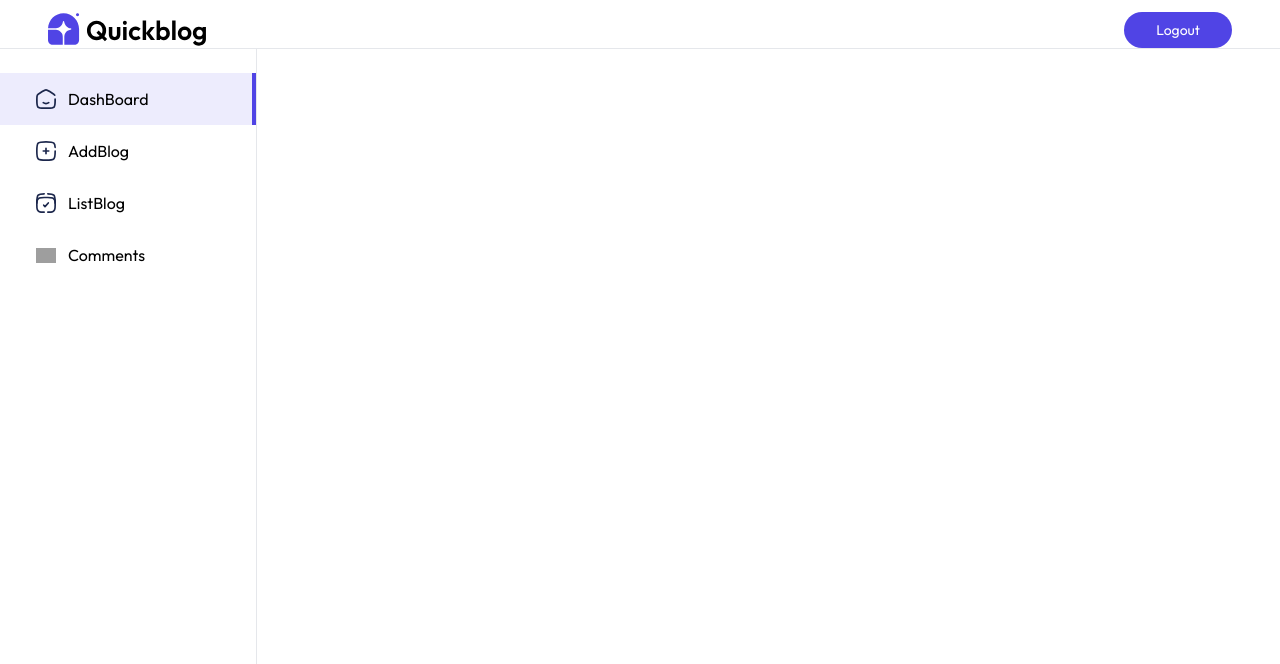
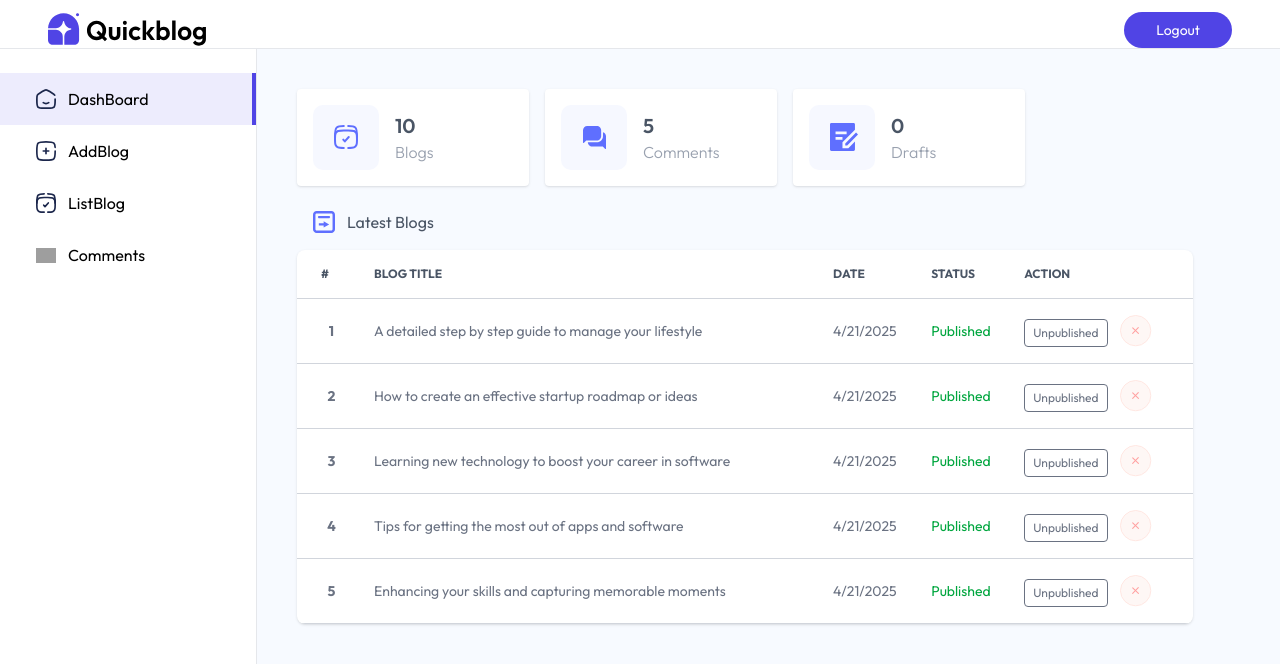
Before and after one commit to hiten8499/BlogMania, a React (Vite) app in the folder client/: page /admin in a window 1280 px wide. Shown: the top 664 px of the page. Built offline with nearby package versions, Linux system fonts and the light colour scheme; grey boxes are pictures that could not be loaded.

Commit message:
Added  Content to the DashBoard.jsx and ListBlog.jsx

```diff
--- a/client/src/App.jsx
+++ b/client/src/App.jsx
@@ -7,7 +7,7 @@
 import AddBlog from './pages/admin/AddBlog'
 import ListBlog from './pages/admin/ListBlog'
 import Comments from './pages/admin/Comments'
-import Login from './pages/admin/Login'
+import Login from './components/admin/Login'
 
 const App = () => {
   return (
--- /dev/null
+++ b/client/src/components/admin/BlogTableItem.jsx
@@ -0,0 +1,27 @@
+import React from 'react'
+import { assets } from '../../assets/assets'
+
+const BlogTableItem = ({blog,fetchBlogs,index}) => {
+
+    const {title,createdAt}=blog
+    const BlogDate=new Date(createdAt)
+  return (
+    <tr className='border-y border-gray-300'>
+       <th className='px-2 py-4'>{index}</th>
+       <td className='px-2 py-4'>{title}</td>
+       <td className='px-2 py-4 max-sm:hidden'>{BlogDate.toLocaleDateString()}</td>
+       <td className='px-2 py-4 max-sm:hidden'>
+         <p className={`${blog.isPublished? "text-green-600": "text-orange-700"}`}
+         >{blog.isPublished? 'Published':'Unpublished'}</p>
+       </td>
+       <td className='px-2 py-4 flex text-xs gap-3'>
+        <button className='border px-2 py-0.5 mt-1 rounded
+         cursor-pointer'>{blog.isPublished? 'Unpublished':'Published'}</button>
+         <img src={assets.cross_icon} className='w-8 hover:scale-110
+          transition-all cursor-pointer' alt="" />
+       </td>
+    </tr>
+  )
+{blog,fetchBlogs,index}}
+
+export default BlogTableItem
--- a/client/src/pages/admin/Dashboard.jsx
+++ b/client/src/pages/admin/Dashboard.jsx
@@ -1,11 +1,87 @@
-import React from 'react'
+import React, { useEffect, useState } from 'react';
+import { assets, dashboard_data } from '../../assets/assets';
+import BlogTableItem from '../../components/admin/BlogTableItem';
 
 const Dashboard = () => {
+  const [dashboardData, setDashboardData] = useState({
+    blogs: 0,
+    comments: 0,
+    drafts: 0,
+    recentBlogs: [],
+  });
+
+  const fetchDashboard = async () => {
+    // Simulate fetching data (you can replace this with an API call)
+    setDashboardData(dashboard_data);
+  };
+
+  useEffect(() => {
+    fetchDashboard();
+  }, []);
+
   return (
-    <div>
+    <div className="flex-1 p-4 md:p-10 bg-blue-50/50">
+      <div className="flex flex-wrap gap-4">
+        {/* Blogs */}
+        <div className="flex items-center gap-4 bg-white p-4 min-w-58 rounded shadow cursor-pointer hover:scale-105 transition-all">
+          <img src={assets.dashboard_icon_1} alt="" />
+          <div>
+            <p className="text-xl font-semibold text-gray-600">{dashboardData.blogs}</p>
+            <p className="text-gray-400 font-light">Blogs</p>
+          </div>
+        </div>
 
+        {/* Comments */}
+        <div className="flex items-center gap-4 bg-white p-4 min-w-58 rounded shadow cursor-pointer hover:scale-105 transition-all">
+          <img src={assets.dashboard_icon_2} alt="" />
+          <div>
+            <p className="text-xl font-semibold text-gray-600">{dashboardData.comments}</p>
+            <p className="text-gray-400 font-light">Comments</p>
+          </div>
+        </div>
+
+        {/* Drafts */}
+        <div className="flex items-center gap-4 bg-white p-4 min-w-58 rounded shadow cursor-pointer hover:scale-105 transition-all">
+          <img src={assets.dashboard_icon_3} alt="" />
+          <div>
+            <p className="text-xl font-semibold text-gray-600">{dashboardData.drafts}</p>
+            <p className="text-gray-400 font-light">Drafts</p>
+          </div>
+        </div>
+      </div>
+
+      {/* Latest Blogs Table */}
+      <div>
+        <div className="flex items-center gap-3 m-4 mt-6 text-gray-600">
+          <img src={assets.dashboard_icon_4} alt="" />
+          <p>Latest Blogs</p>
+        </div>
+        <div className="relative max-w-4xl overflow-x-auto shadow rounded-lg scrollbar-hide bg-white">
+          <table className="w-full text-sm text-gray-500">
+            <thead className="text-xs text-gray-600 text-left uppercase">
+              <tr>
+                <th scope="col" className="px-2 py-4 xl:px-6">#</th>
+                <th scope="col" className="px-2 py-4">Blog Title</th>
+                <th scope="col" className="px-2 py-4 max-sm:hidden">Date</th>
+                <th scope="col" className="px-2 py-4 max-sm:hidden">Status</th>
+                <th scope="col" className="px-2 py-4">Action</th>
+              </tr>
+            </thead>
+            <tbody>
+              {dashboardData.recentBlogs.map((blog, index) => (
+                <BlogTableItem
+                  key={blog.id || index}
+                  blog={blog}
+                  fetchBlogs={fetchDashboard}
+                  index={index + 1}
+                />
+              ))}
+            </tbody>
+          </table>
+        </div>
+      </div>
     </div>
-  )
-}
+  );
+};
 
-export default Dashboard
+export default Dashboard;
--- a/client/src/pages/admin/Layout.jsx
+++ b/client/src/pages/admin/Layout.jsx
@@ -1,7 +1,8 @@
 import React from 'react'
 import { assets } from '../../assets/assets'
 import { Outlet, useNavigate } from 'react-router-dom'
-import SideBar from './SideBar'
+import SideBar from '../../components/admin/SideBar';
+
 
 const Layout = () => {
 
--- a/client/src/pages/admin/ListBlog.jsx
+++ b/client/src/pages/admin/ListBlog.jsx
@@ -1,9 +1,43 @@
-import React from 'react'
+import React, { useEffect, useState } from 'react'
+import { blog_data } from '../../assets/assets'
+import BlogTableItem from '../../components/admin/BlogTableItem'
 
 const ListBlog = () => {
+  const [blogs,setBlogs]=useState([])
+
+   const fetchBlogs=async () => {
+    setBlogs(blog_data)
+   }
+
+   useEffect(()=>{
+    fetchBlogs()
+   },[])
   return (
-    <div>
-
+    <div className='flex-1 h-4/5  pt-5 sm:pt-12 sm:pl-16 bg-blue-50/50'>
+      <h1>All Blogs</h1>
+       <div className="relative  mt-4 max-w-4xl overflow-x-auto shadow rounded-lg scrollbar-hide bg-white">
+          <table className="w-full text-sm text-gray-500">
+            <thead className="text-xs text-gray-600 text-left uppercase">
+              <tr>
+                <th scope="col" className="px-2 py-4 xl:px-6">#</th>
+                <th scope="col" className="px-2 py-4">Blog Title</th>
+                <th scope="col" className="px-2 py-4 max-sm:hidden">Date</th>
+                <th scope="col" className="px-2 py-4 max-sm:hidden">Status</th>
+                <th scope="col" className="px-2 py-4">Action</th>
+              </tr>
+            </thead>
+            <tbody>
+              {blogs.map((blog, index) => (
+                <BlogTableItem
+                  key={blog.id || index}
+                  blog={blog}
+                  fetchBlogs={fetchBlogs}
+                  index={index + 1}
+                />
+              ))}
+            </tbody>
+          </table>
+        </div>
     </div>
   )
 }
```
Also changed, not shown: client/src/components/admin/Login.jsx (renamed from client/src/pages/admin/Login.jsx), client/src/components/admin/SideBar.jsx (renamed from client/src/pages/admin/SideBar.jsx).
